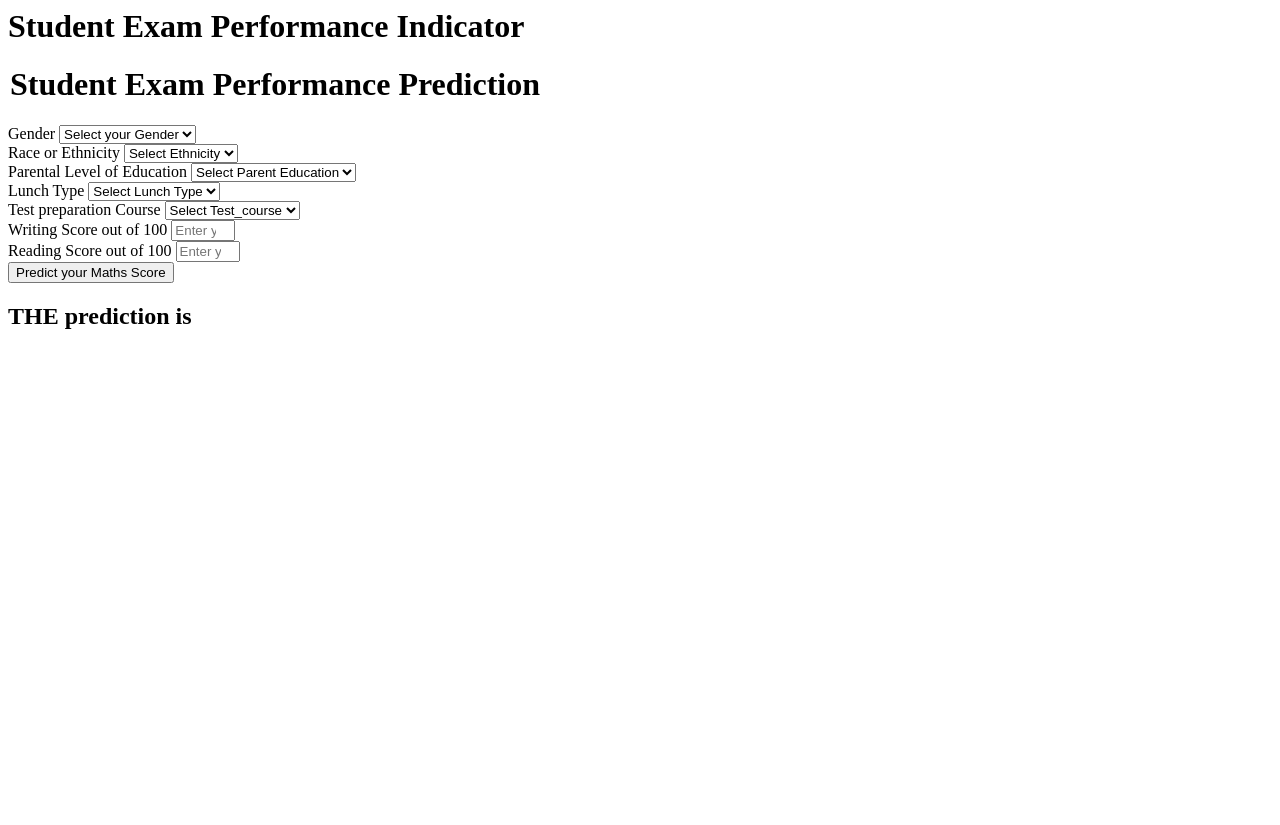
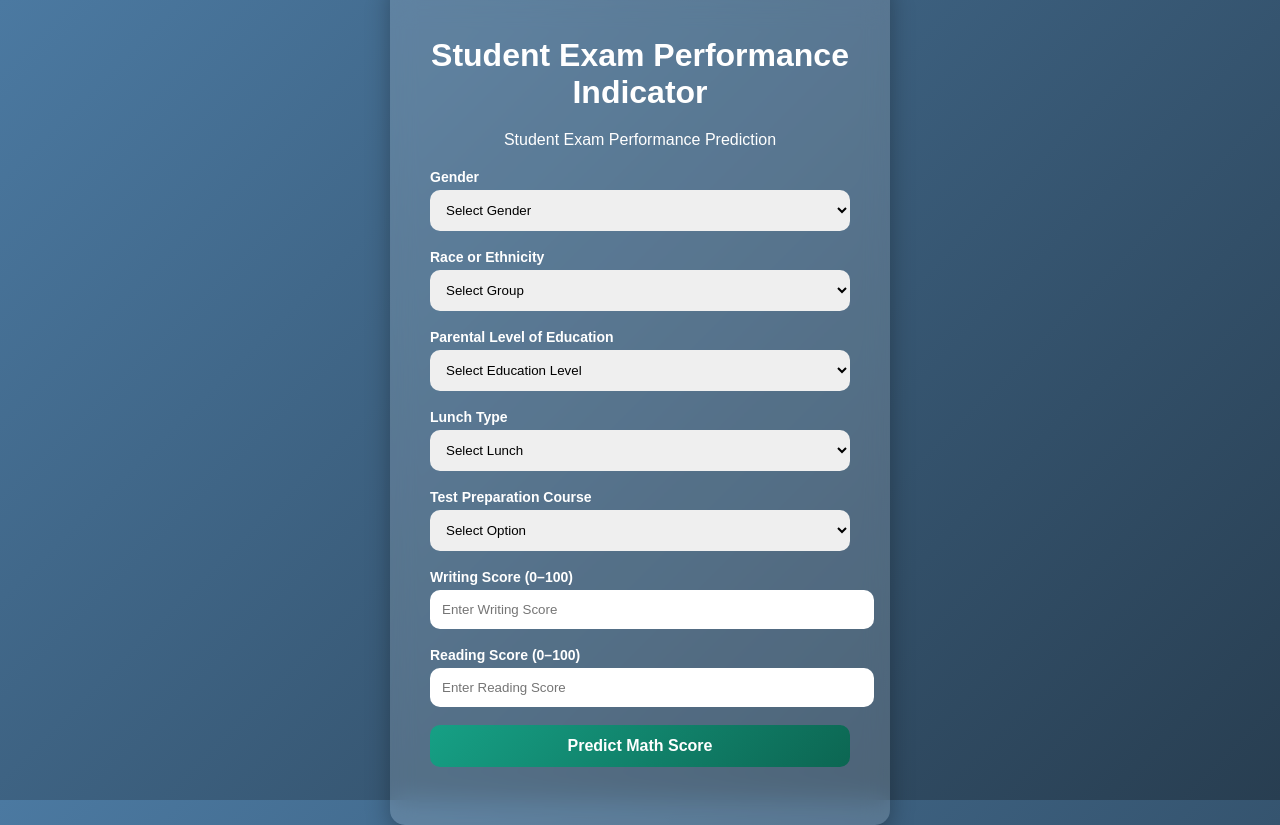
Before and after one commit to shivam123-alt/ML-Project, a Flask app: template templates/home.html in a window 1280 px wide. Before the commit the page ends 329 px from the top, so only its background shows below. Run offline with Flask 3, Linux system fonts and the light colour scheme; the template is opened without the code that fills it, so the values that code supplies are empty.

Commit message:
added css

```diff
--- a/requirement.txt
+++ b/requirement.txt
@@ -6,5 +6,5 @@ scikit-learn
 catboost
 xgboost
 dill
-Flask==3.0.3
+Flask
 #-e .
--- a/templates/home.html
+++ b/templates/home.html
@@ -1,111 +1,95 @@
-<html>
+<!DOCTYPE html>
+<html lang="en">
+<head>
+    <meta charset="UTF-8" />
+    <meta name="viewport" content="width=device-width, initial-scale=1.0" />
+    <title>Student Exam Performance Predictor</title>
+
+    <!-- Link your CSS file -->
+    <link rel="stylesheet" href="{{ url_for('static', filename='style.css') }}">
+</head>
 <body>
+
     <div class="login">
         <h1>Student Exam Performance Indicator</h1>
 
-       <form action="{{ url_for('predict_datapoint')}}" method="post">
-        <h1>
+        <form action="{{ url_for('predict_datapoint') }}" method="POST">
+
             <legend>Student Exam Performance Prediction</legend>
-        </h1>
+
             <div class="mb-3">
                 <label class="form-label">Gender</label>
-            <select class="form-control" name="gender" placeholder="Enter you Gender" required>
-                <option class="placeholder" selected disabled value="">Select your Gender</option>
-                <option value="male">
-                    Male
-                </option>
-                <option value="female">
-                    Female
-                </option>
+                <select class="form-control" name="gender" required>
+                    <option disabled selected value="">Select Gender</option>
+                    <option value="male">Male</option>
+                    <option value="female">Female</option>
                 </select>
             </div>
+
             <div class="mb-3">
                 <label class="form-label">Race or Ethnicity</label>
-            <select class="form-control" name="ethnicity" placeholder="Enter you ethnicity" required>
-                <option class="placeholder" selected disabled value="">Select Ethnicity</option>
-                <option value="group A">
-                    Group A
-                </option>
-                <option value="group B">
-                    Group B
-                </option>
-                <option value="group C">
-                    Group C
-                </option>
-                <option value="group D">
-                    Group D
-                </option>
-                <option value="group E">
-                    Group E
-                </option>
+                <select class="form-control" name="ethnicity" required>
+                    <option disabled selected value="">Select Group</option>
+                    <option value="group A">Group A</option>
+                    <option value="group B">Group B</option>
+                    <option value="group C">Group C</option>
+                    <option value="group D">Group D</option>
+                    <option value="group E">Group E</option>
                 </select>
             </div>
+
             <div class="mb-3">
                 <label class="form-label">Parental Level of Education</label>
-            <select class="form-control" name="parental_level_of_education"
-                placeholder="Enter you Parent Education" required>
-                <option class="placeholder" selected disabled value="">Select Parent Education</option>
-                <option value="associate's degree">
-                    associate's degree
-                </option>
-                <option value="bachelor's degree">
-                    bachelor's degree
-                </option>
-                <option value="high school">
-                    high school
-                </option>
-                <option value="master's degree">
-                    master's degree
-                </option>
-                <option value="some college">
-                    some college
-                </option>
-                <option value="some high school">
-                    some high school
-                </option>
+                <select class="form-control" name="parental_level_of_education" required>
+                    <option disabled selected value="">Select Education Level</option>
+                    <option value="associate's degree">Associate's Degree</option>
+                    <option value="bachelor's degree">Bachelor's Degree</option>
+                    <option value="high school">High School</option>
+                    <option value="master's degree">Master's Degree</option>
+                    <option value="some college">Some College</option>
+                    <option value="some high school">Some High School</option>
                 </select>
             </div>
+
             <div class="mb-3">
                 <label class="form-label">Lunch Type</label>
-            <select class="form-control" name="lunch" placeholder="Enter you Lunch" required>
-                <option class="placeholder" selected disabled value="">Select Lunch Type</option>
-                <option value="free/reduced">
-                    free/reduced
-                </option>
-                <option value="standard">
-                    standard
-                </option>
+                <select class="form-control" name="lunch" required>
+                    <option disabled selected value="">Select Lunch</option>
+                    <option value="free/reduced">Free/Reduced</option>
+                    <option value="standard">Standard</option>
                 </select>
             </div>
+
             <div class="mb-3">
-            <label class="form-label">Test preparation Course</label>
-            <select class="form-control" name="test_preparation_course" placeholder="Enter you Course"
-                required>
-                <option class="placeholder" selected disabled value="">Select Test_course</option>
-                <option value="none">
-                    None
-                </option>
-                <option value="completed">
-                    Completed
-                </option>
+                <label class="form-label">Test Preparation Course</label>
+                <select class="form-control" name="test_preparation_course" required>
+                    <option disabled selected value="">Select Option</option>
+                    <option value="none">None</option>
+                    <option value="completed">Completed</option>
                 </select>
             </div>
+
             <div class="mb-3">
-            <label class="form-label">Writing Score out of 100</label>
-            <input class="form-control" type="number" name="reading_score"
-                placeholder="Enter your Reading score" min='0' max='100' />
+                <label class="form-label">Writing Score (0–100)</label>
+                <input class="form-control" type="number" name="writing_score" min="0" max="100"
+                       placeholder="Enter Writing Score" required />
             </div>
+
             <div class="mb-3">
-            <label class="form-label">Reading Score out of 100</label>
-            <input class="form-control" type="number" name="writing_score"
-                placeholder="Enter your Reading Score" min='0' max='100' />
+                <label class="form-label">Reading Score (0–100)</label>
+                <input class="form-control" type="number" name="reading_score" min="0" max="100"
+                       placeholder="Enter Reading Score" required />
             </div>
+
             <div class="mb-3">
-            <input class="btn btn-primary" type="submit" value="Predict your Maths Score" required />
+                <input class="btn-primary" type="submit" value="Predict Math Score">
             </div>
         </form>
-    <h2>
-       THE  prediction is {{results}}
-    </h2>
-   <body>
+
+        {% if results %}
+        <h2>Prediction: {{ results }}</h2>
+        {% endif %}
+    </div>
+
+</body>
 </html>
--- /dev/null
+++ b/templates/style.css
@@ -0,0 +1,94 @@
+/* === Global Page Styling === */
+body {
+    margin: 0;
+    padding: 0;
+    font-family: "Poppins", sans-serif;
+    background: linear-gradient(135deg, #4b79a1, #283e51);
+    height: 100vh;
+    display: flex;
+    justify-content: center;
+    align-items: center;
+    color: #fff;
+}
+
+/* === Main Form Container === */
+.login {
+    background: rgba(255, 255, 255, 0.15);
+    padding: 40px;
+    width: 420px;
+    border-radius: 15px;
+    backdrop-filter: blur(12px);
+    box-shadow: 0 8px 25px rgba(0, 0, 0, 0.3);
+    animation: fadeIn 0.6s ease-in-out;
+}
+
+/* Fade In Animation */
+@keyframes fadeIn {
+    from { opacity: 0; transform: translateY(20px); }
+    to { opacity: 1; transform: translateY(0); }
+}
+
+h1, h2, legend {
+    text-align: center;
+    margin-bottom: 20px;
+}
+
+/* === Input Fields & Dropdowns === */
+.mb-3 {
+    margin-bottom: 18px;
+}
+
+.form-label {
+    font-size: 14px;
+    font-weight: 600;
+    margin-bottom: 5px;
+    display: block;
+}
+
+.form-control {
+    width: 100%;
+    padding: 12px;
+    border-radius: 10px;
+    border: none;
+    outline: none;
+    transition: 0.3s ease;
+}
+
+/* Input Focus Effect */
+.form-control:focus {
+    background: rgba(255, 255, 255, 0.9);
+    transform: scale(1.03);
+    box-shadow: 0 0 10px #ffffffaa;
+}
+
+/* === Buttons === */
+.btn-primary {
+    width: 100%;
+    padding: 12px;
+    border: none;
+    background: linear-gradient(135deg, #16a085, #0c6652);
+    color: #fff;
+    font-size: 16px;
+    font-weight: bold;
+    border-radius: 10px;
+    cursor: pointer;
+    transition: 0.3s ease;
+}
+
+/* Button Hover */
+.btn-primary:hover {
+    transform: scale(1.05);
+    background: linear-gradient(135deg, #1abc9c, #0b4f42);
+    box-shadow: 0 5px 15px rgba(0, 0, 0, 0.4);
+}
+
+/* Prediction Text */
+h2 {
+    margin-top: 25px;
+    text-align: center;
+    font-size: 20px;
+    background: rgba(255, 255, 255, 0.2);
+    padding: 12px;
+    border-radius: 10px;
+    backdrop-filter: blur(5px);
+}
```
Lines whose indentation alone changed are shown as unchanged.
